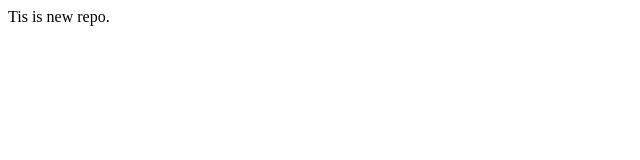
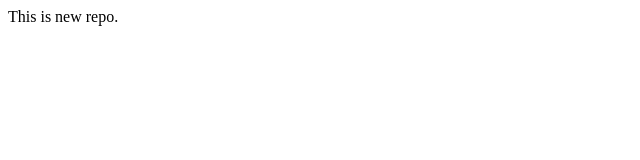
Before and after one commit to NinjaCoder03/localRepo, a plain HTML site: page index.html in a window 1280 px wide. Shown: the full height of the page, 0-640 px from the left. Drawn offline with Linux system fonts and the light colour scheme.

Commit message:
Add Initial Files

```diff
--- a/index.html
+++ b/index.html
@@ -1 +1 @@
-<p>Tis is new repo.</p>
+<p>This is new repo.</p>
```
